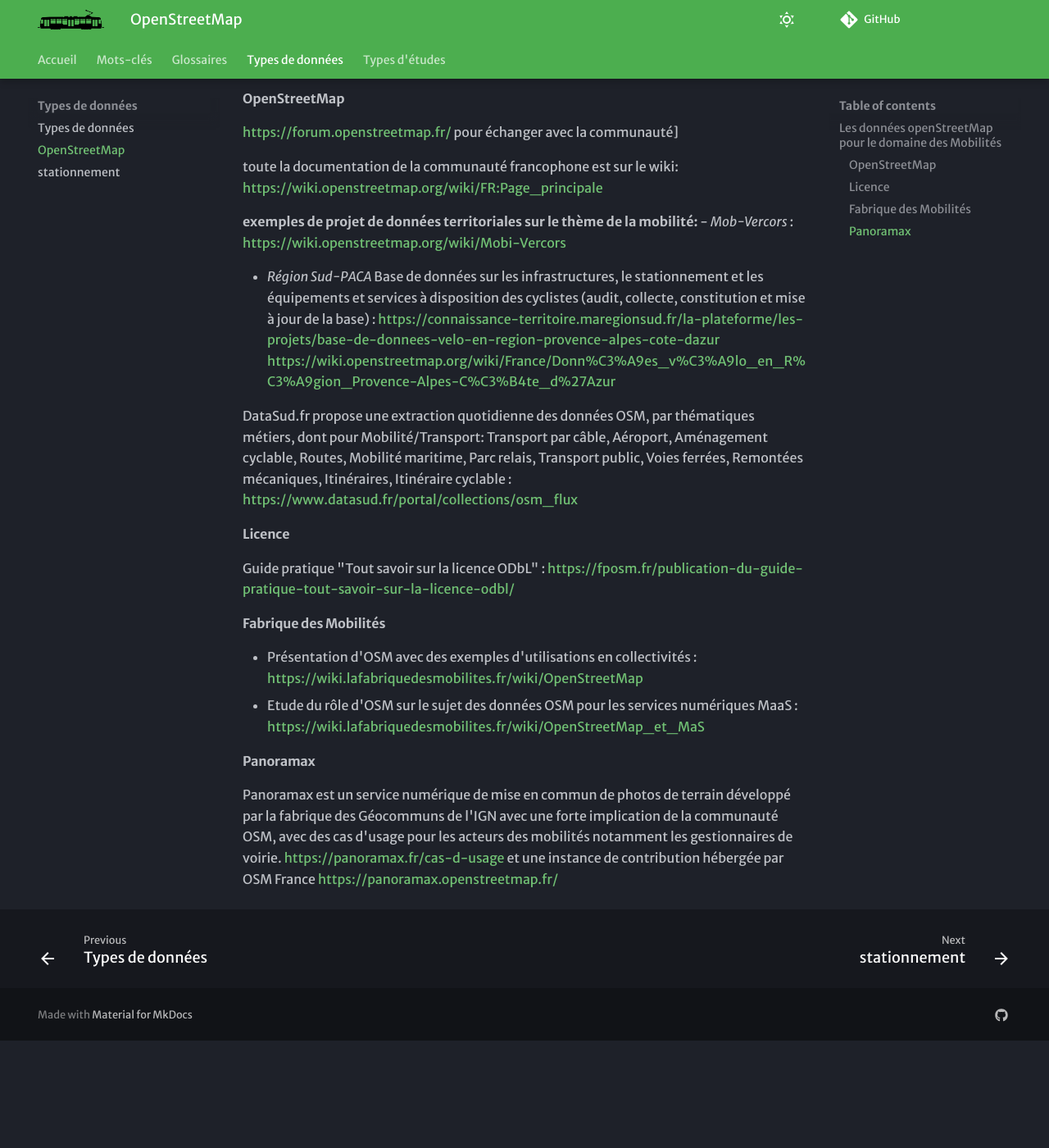
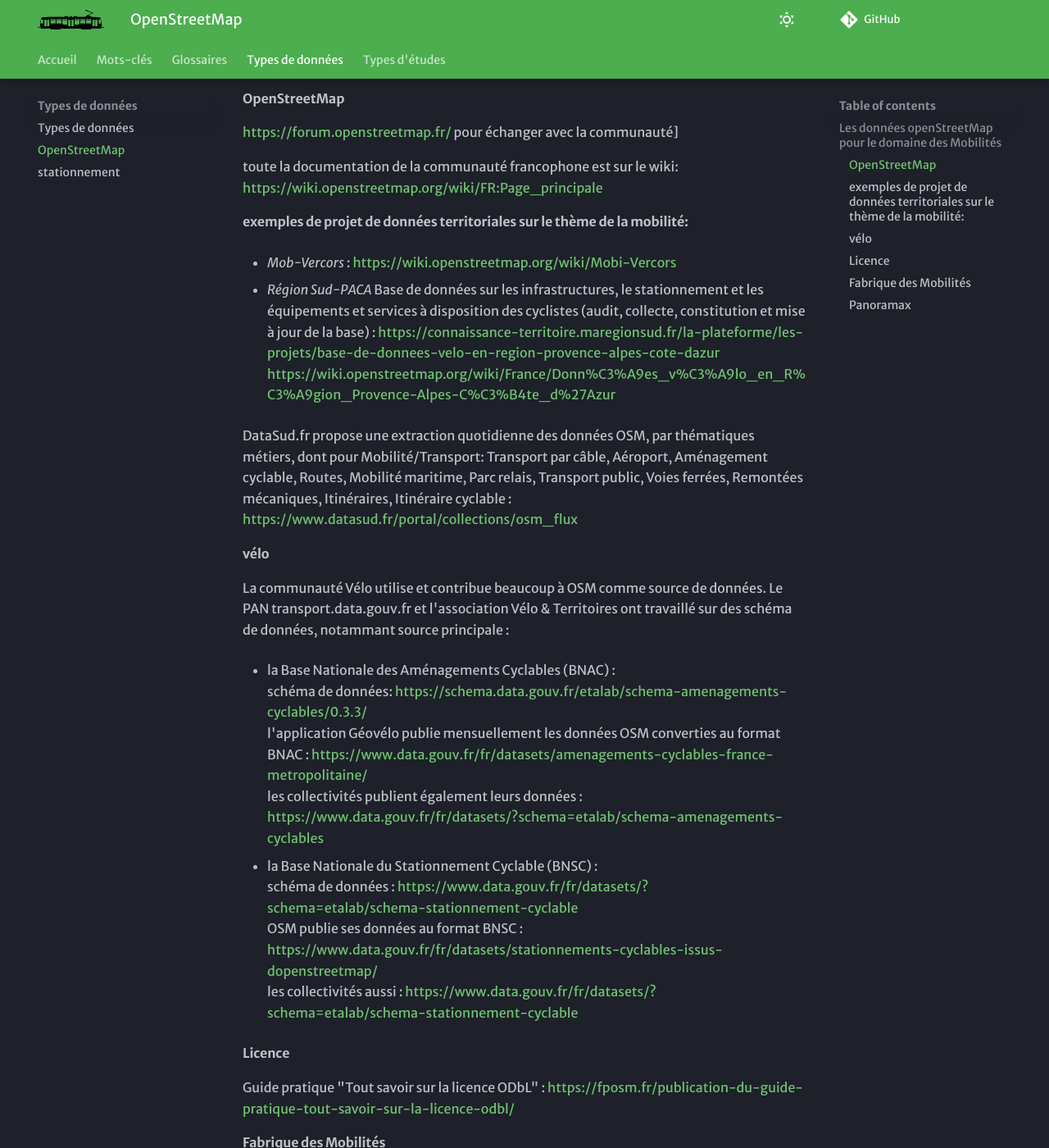
Before and after one commit to xdurang/mobscidat, an MkDocs documentation site: the page built from docs/types_donnees/openstreetmap.md, in a window 1280 px wide and 1400 px high, scrolled down 489 px. Shown: the whole window at 82% size. Built offline with MkDocs 1.6.1 and Material for MkDocs 9.7.7, drawn with Linux system fonts in a browser that asks for light colours; some web fonts are replaced; comment, search, counter and statistics services are not loaded; before the commit the page ends 1758 px from its top, so only the background shows below that; some of the changed text lies outside the part shown.

Commit message:
Update openstreetmap.md
vélo

```diff
--- a/docs/types_donnees/openstreetmap.md
+++ b/docs/types_donnees/openstreetmap.md
@@ -6,7 +6,7 @@ tags:
 
 ## Les données openStreetMap pour le domaine des Mobilités
 
-OpenStreetMap est une source opendata intéressante pour recueillir des données de mobilité, très utilisée entre autres par la communauté Vélo, mais elle est parfois difficile à appréhender (collecte, traitement, exhaustivité, limites…), selon les cas d'usage.
+OpenStreetMap est une source opendata intéressante pour recueillir des données de mobilité, très utilisée entre autres [par la communauté Vélo](#vélo), mais elle est parfois difficile à appréhender (collecte, traitement, exhaustivité, limites…), selon les cas d'usage.
 Le wiki de la communauté OpenStreetMap fournit beaucoup d'informations, le Cerema avait également produit des rapports sur les OSM pour les transports et la voirie ([un 1er en 2009](https://www.expertises-territoires.fr/upload/docs/application/pdf/2025-05/rapport-osm-cetemed-2009.pdf), [un second en 2016](https://www.expertises-territoires.fr/upload/docs/application/pdf/2025-05/osm_services_publics_-_cerema-2016.pdf)) et  il y a plusieurs années et plus récemment la Fabrique des Mobilités a fait un travail important d'accompagnement autour d'OSM.
 
 Cette page recense plusieurs points d'entrée:
@@ -17,7 +17,7 @@ Cette page recense plusieurs points d'entrée:
 toute la documentation de la communauté francophone est sur le wiki:
 [https://wiki.openstreetmap.org/wiki/FR:Page_principale](https://wiki.openstreetmap.org/wiki/FR:Page_principale)
 
-**exemples de projet de données territoriales sur le thème de la mobilité:**
+#### exemples de projet de données territoriales sur le thème de la mobilité:
 - *Mob-Vercors* : [https://wiki.openstreetmap.org/wiki/Mobi-Vercors](https://wiki.openstreetmap.org/wiki/Mobi-Vercors)
 
 - *Région Sud-PACA*  Base de données sur les infrastructures, le stationnement et les équipements et services à disposition des cyclistes (audit, collecte, constitution et mise à jour de la base) :
@@ -25,6 +25,20 @@ toute la documentation de la communauté francophone est sur le wiki:
 [https://wiki.openstreetmap.org/wiki/France/Donn%C3%A9es_v%C3%A9lo_en_R%C3%A9gion_Provence-Alpes-C%C3%B4te_d%27Azur](https://wiki.openstreetmap.org/wiki/France/Donn%C3%A9es_v%C3%A9lo_en_R%C3%A9gion_Provence-Alpes-C%C3%B4te_d%27Azur)
 
 DataSud.fr propose une extraction quotidienne des données OSM, par thématiques métiers, dont pour Mobilité/Transport: Transport par câble, Aéroport, Aménagement cyclable, Routes, Mobilité maritime, Parc relais, Transport public, Voies ferrées, Remontées mécaniques, Itinéraires, Itinéraire cyclable : [https://www.datasud.fr/portal/collections/osm_flux](https://www.datasud.fr/portal/collections/osm_flux)
+
+#### vélo
+La communauté Vélo utilise et contribue beaucoup à OSM comme source de données. Le PAN transport.data.gouv.fr et l'association Vélo & Territoires ont travaillé sur des schéma de données, notammant source principale :
+
+- la Base Nationale des Aménagements Cyclables (BNAC) :
+        schéma de données: [https://schema.data.gouv.fr/etalab/schema-amenagements-cyclables/0.3.3/](https://schema.data.gouv.fr/etalab/schema-amenagements-cyclables/0.3.3/)
+        l'application Géovélo publie mensuellement les données OSM converties au format BNAC : [https://www.data.gouv.fr/fr/datasets/amenagements-cyclables-france-metropolitaine/](https://www.data.gouv.fr/fr/datasets/amenagements-cyclables-france-metropolitaine/)
+        les collectivités publient également leurs données : [https://www.data.gouv.fr/fr/datasets/?schema=etalab/schema-amenagements-cyclables](https://www.data.gouv.fr/fr/datasets/?schema=etalab/schema-amenagements-cyclables)
+
+ - la Base Nationale du Stationnement Cyclable (BNSC) :
+        schéma de données : [https://www.data.gouv.fr/fr/datasets/?schema=etalab/schema-stationnement-cyclable](https://www.data.gouv.fr/fr/datasets/?schema=etalab/schema-stationnement-cyclable)
+        OSM publie ses données au format BNSC : [https://www.data.gouv.fr/fr/datasets/stationnements-cyclables-issus-dopenstreetmap/](https://www.data.gouv.fr/fr/datasets/stationnements-cyclables-issus-dopenstreetmap/)
+        les collectivités aussi : [https://www.data.gouv.fr/fr/datasets/?schema=etalab/schema-stationnement-cyclable](https://www.data.gouv.fr/fr/datasets/?schema=etalab/schema-stationnement-cyclable)
+
 
 #### Licence
 Guide pratique "Tout savoir sur la licence ODbL" : [https://fposm.fr/publication-du-guide-pratique-tout-savoir-sur-la-licence-odbl/](https://fposm.fr/publication-du-guide-pratique-tout-savoir-sur-la-licence-odbl)
```
